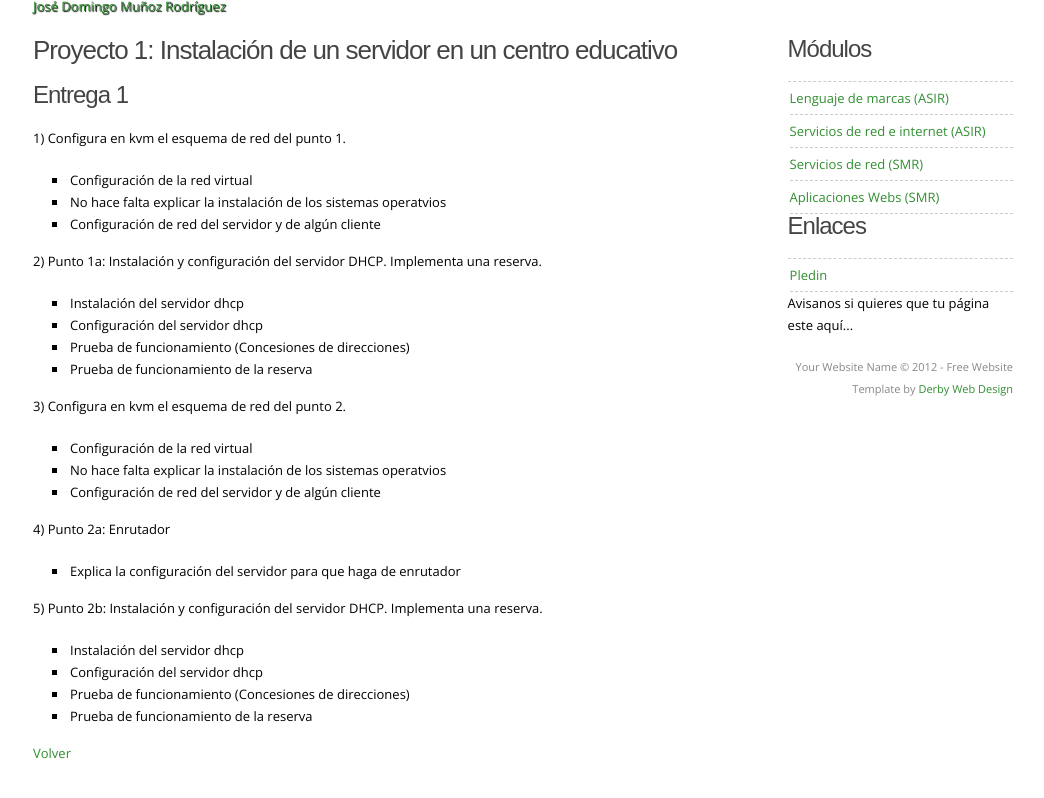
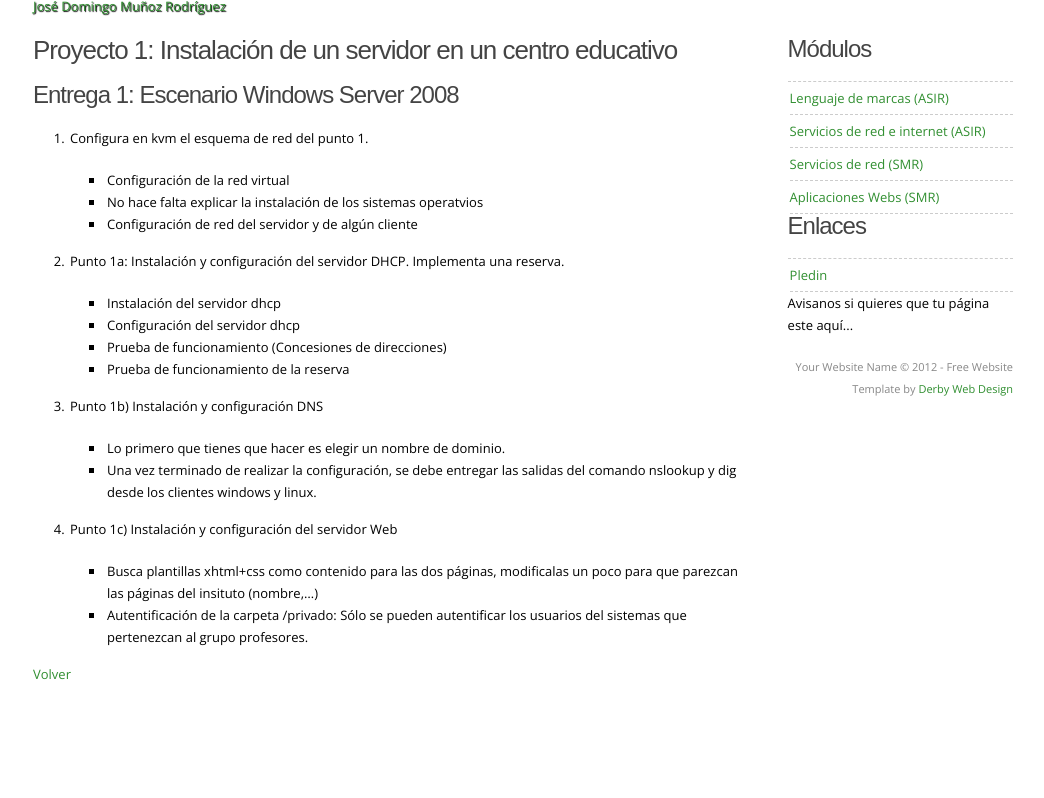
Before and after one commit to josedom24/josedom24.github.io, a Jekyll site: the page built from mod/serviciosgs/proyecto1_entrega1.md, in a window 1280 px wide, cut to the strip 80-878 px from the top of the page. Shown: the whole strip, without its empty margins (117-1161 px from the left). Built offline with Jekyll 4.4.1, drawn with Linux system fonts in a browser that asks for light colours; nearby versions of some CDN libraries; some web fonts are replaced; library files that are not in the unit come from our copies.

Commit message:
Cambio de entrega 1

```diff
--- a/mod/serviciosgs/proyecto1_entrega1.md
+++ b/mod/serviciosgs/proyecto1_entrega1.md
@@ -6,36 +6,30 @@ tagline: CFGS ASIR
 ---
 #Proyecto 1: Instalación de un servidor en un centro educativo
 
-## Entrega 1
+## Entrega 1: Escenario Windows Server 2008
 
-1) Configura en kvm el esquema de red del punto 1.
+1. Configura en kvm el esquema de red del punto 1.
 
-* Configuración de la red virtual
-* No hace falta explicar la instalación de los sistemas operatvios
-* Configuración de red del servidor y de algún cliente
+	* Configuración de la red virtual
+	* No hace falta explicar la instalación de los sistemas operatvios
+	* Configuración de red del servidor y de algún cliente
 
-2) Punto 1a: Instalación y configuración del servidor DHCP. Implementa una reserva.
+2. Punto 1a: Instalación y configuración del servidor DHCP. Implementa una reserva.
 
-* Instalación del servidor dhcp
-* Configuración del servidor dhcp
-* Prueba de funcionamiento (Concesiones de direcciones)
-* Prueba de funcionamiento de la reserva
+	* Instalación del servidor dhcp
+	* Configuración del servidor dhcp
+	* Prueba de funcionamiento (Concesiones de direcciones)
+	* Prueba de funcionamiento de la reserva
 
-3) Configura en kvm el esquema de red del punto 2.
+3. Punto 1b) Instalación y configuración DNS
 
-* Configuración de la red virtual
-* No hace falta explicar la instalación de los sistemas operatvios
-* Configuración de red del servidor y de algún cliente
+	* Lo primero que tienes que hacer es elegir un nombre de dominio.
+	* Una vez terminado de realizar la configuración, se debe entregar las salidas del comando nslookup y dig desde los clientes windows y linux.
 
-4) Punto 2a: Enrutador
+4. Punto 1c) Instalación y configuración del servidor Web
 
-* Explica la configuración del servidor para que haga de enrutador
+	* Busca plantillas xhtml+css como contenido para las dos páginas, modificalas un poco para que parezcan las páginas del insituto (nombre,...)
+	* Autentificación de la carpeta /privado: Sólo se pueden autentificar los usuarios del sistemas que pertenezcan al grupo profesores.
 
-5) Punto 2b: Instalación y configuración del servidor DHCP. Implementa una reserva.
-
-* Instalación del servidor dhcp
-* Configuración del servidor dhcp
-* Prueba de funcionamiento (Concesiones de direcciones)
-* Prueba de funcionamiento de la reserva
 
 [Volver](index)
```
Also changed, not shown: mod/serviciosgs/proyecto1_entrega2.md (+19 -8 lines).
